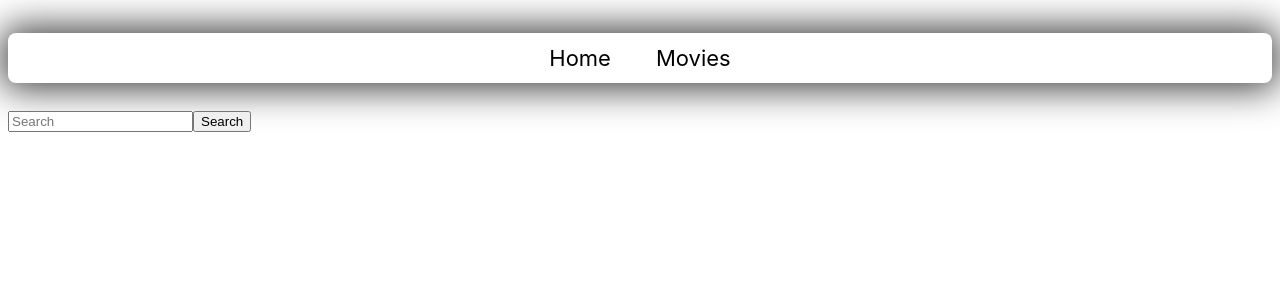
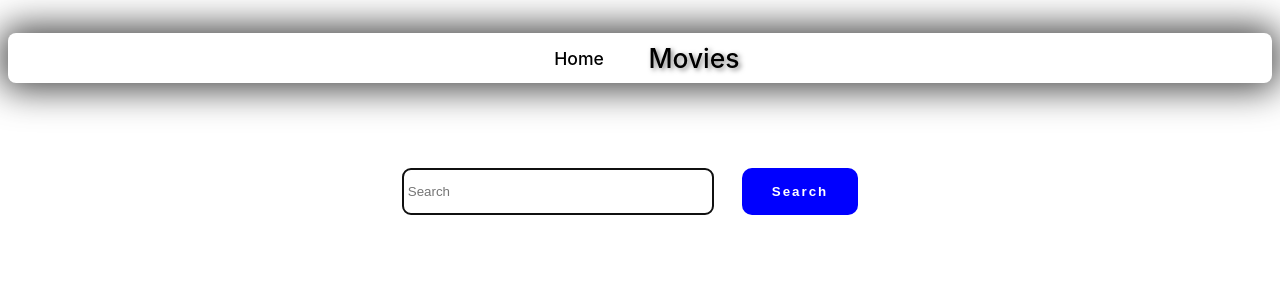
Before and after one commit to sno0wi/goit-react-hw-05, a React (Vite) app: page /movies in a window 1280 px wide. Shown: the top 300 px of the page. Built offline with nearby package versions, Linux system fonts and the light colour scheme; the HTML template or start-up script is replaced by a standard one.

Commit message:
add styles

```diff
--- a/src/App.css
+++ b/src/App.css
@@ -21,3 +21,17 @@ a {
 a:visited {
   color: black;
 }
+
+h1,
+h2,
+h3,
+h4,
+h5,
+h6 {
+  padding: 0;
+  margin: 0;
+}
+
+p {
+  margin: 0;
+}
--- a/src/components/Layout/Layout.jsx
+++ b/src/components/Layout/Layout.jsx
@@ -4,7 +4,8 @@ import clsx from "clsx";
 
 const getNavLinkClassNames = ({ isActive }) =>
   clsx(css.headerLink, {
-    active: isActive,
+    [css.active]: isActive,
+    [css.inactive]: !isActive,
   });
 
 const Layout = ({ children }) => {
--- a/src/components/Layout/Layout.module.css
+++ b/src/components/Layout/Layout.module.css
@@ -22,8 +22,15 @@
 
 .headerLink {
     font-size: 22px;
+    transition: transform 0.3s ease;
+    font-weight: 500;
 }
 
 .active {
-    color: blue;
+    transform: scale(1.2);
+    text-shadow: 2px 2px 4px rgba(0, 0, 0, 0.5);
 }
+
+.inactive {
+    transform: scale(0.8);
+}
--- a/src/pages/HomePage/HomePage.jsx
+++ b/src/pages/HomePage/HomePage.jsx
@@ -40,7 +40,14 @@ const HomePage = () => {
                 state={location}
                 className={css.link}
               >
-                {film.original_title}
+                <div>
+                  <img
+                    src={`https://image.tmdb.org/t/p/w500/${film.poster_path}`}
+                    alt={film.original_title}
+                    width={125}
+                  />
+                  <p>{film.original_title}</p>
+                </div>
               </Link>
             </li>
           ))}
--- a/src/pages/HomePage/HomePage.module.css
+++ b/src/pages/HomePage/HomePage.module.css
@@ -9,9 +9,9 @@
 .item {
     display: flex;
     justify-content: center;
-    align-items: center;
-    border: 1px solid black;
-    border-radius: 8px;
+    align-items: flex-start;
+    overflow-wrap: break-word;
+    width: 150px;
 }
 
 .link {
--- a/src/pages/MovieDetailsPage/MovieDetailsPage.jsx
+++ b/src/pages/MovieDetailsPage/MovieDetailsPage.jsx
@@ -42,7 +42,7 @@ const MovieDetailsPage = () => {
       {isLoading && <Loader />}
       {film && (
         <div className={css.div}>
-          <button type="button">
+          <button type="button" className={css.bntGoBack}>
             <Link to={backLinkRef.current}>Go back</Link>
           </button>
 
@@ -50,8 +50,9 @@ const MovieDetailsPage = () => {
             <img
               src={`https://image.tmdb.org/t/p/w500/${film.poster_path}`}
               alt={film.original_title}
+              className={css.img}
             />
-            <div>
+            <div className={css.infoWrap}>
               <h2>
                 {film.original_title}(
                 {film.release_date && film.release_date.split("-")[0]})
--- a/src/pages/MovieDetailsPage/MovieDetailsPage.module.css
+++ b/src/pages/MovieDetailsPage/MovieDetailsPage.module.css
@@ -1,3 +1,41 @@
 .div {
     color: black;
 }
+
+
+.bntGoBack {
+    text-decoration: none;
+    outline: none;
+    display: inline-block;
+    color: white;
+    font-weight: bold;
+    letter-spacing: 2px;
+    font-family: 'Montserrat', sans-serif;
+    padding: 16px 30px;
+    margin: 10px 20px;
+    border-radius: 10px;
+    border: none;
+    box-shadow: 0 0 40px 40px blue inset, 0 0 0 0 blue;
+    transition: 50ms ease-in-out;
+}
+
+.bntGoBack:hover {
+    box-shadow: 0 0 10px 0 blue inset, 0 0 10px 4px blue;
+    color: blue;
+}
+
+.bntGoBack:focus {
+    transform: scale(1.2);
+}
+
+.bntGoBack:active {
+    transform: scale(1);
+}
+
+.img {
+    height: 450px;
+}
+
+.infoWrap {
+    overflow-wrap: break-word;
+}
--- a/src/pages/MoviesPage/MoviesPage.jsx
+++ b/src/pages/MoviesPage/MoviesPage.jsx
@@ -1,9 +1,10 @@
-import { useEffect, useState } from "react";
+import { useEffect, useState, useRef } from "react";
 import { requestSearchMovie } from "../../services/api.js";
 import { Formik, Field, Form } from "formik";
+import { Link, useSearchParams } from "react-router-dom";
 import Loader from "../../components/Loader/Loader.jsx";
 import ErrorMessage from "../../components/ErrorMessage/ErrorMessage.jsx";
-import { Link, useSearchParams } from "react-router-dom";
+import css from "./MoviesPage.module.css";
 
 const MoviesPage = () => {
   const [films, setFilms] = useState(null);
@@ -11,6 +12,11 @@ const MoviesPage = () => {
   const [isError, setIsError] = useState(false);
   const [searchParams, setSearchParams] = useSearchParams();
   const searchQuery = searchParams.get("query");
+  const inputRef = useRef(null);
+
+  useEffect(() => {
+    inputRef.current.focus();
+  }, []);
 
   useEffect(() => {
     if (searchQuery === null) {
@@ -48,9 +54,20 @@ const MoviesPage = () => {
           handleSubmit(values.query);
         }}
       >
-        <Form>
-          <Field placeholder="Search" type="text" name="query" />
-          <button type="submit" title="Click to search" aria-label="Search">
+        <Form className={css.form}>
+          <Field
+            placeholder="Search"
+            type="text"
+            name="query"
+            className={css.input}
+            innerRef={inputRef}
+          />
+          <button
+            type="submit"
+            title="Click to search"
+            aria-label="Search"
+            className={css.btn}
+          >
             Search
           </button>
         </Form>
--- a/src/pages/MoviesPage/MoviesPage.module.css
+++ b/src/pages/MoviesPage/MoviesPage.module.css
@@ -0,0 +1,44 @@
+.form {
+    width: 100%;
+    display: flex;
+    align-items: center;
+    justify-content: center;
+    gap: 8px;
+    margin-top: 50px;
+}
+
+.input {
+    padding: 15px 5px;
+    width: 300px;
+    border-radius: 8px;
+    border: 1px solid grey;
+}
+
+.btn {
+    text-decoration: none;
+    outline: none;
+    display: inline-block;
+    color: white;
+    font-weight: bold;
+    letter-spacing: 2px;
+    font-family: 'Montserrat', sans-serif;
+    padding: 16px 30px;
+    margin: 10px 20px;
+    border-radius: 10px;
+    border: none;
+    box-shadow: 0 0 40px 40px blue inset, 0 0 0 0 blue;
+    transition: 50ms ease-in-out;
+}
+
+.btn:hover {
+    box-shadow: 0 0 10px 0 blue inset, 0 0 10px 4px blue;
+    color: blue;
+}
+
+.btn:focus {
+    transform: scale(1.2);
+}
+
+.btn:active {
+    transform: scale(1);
+}
```
